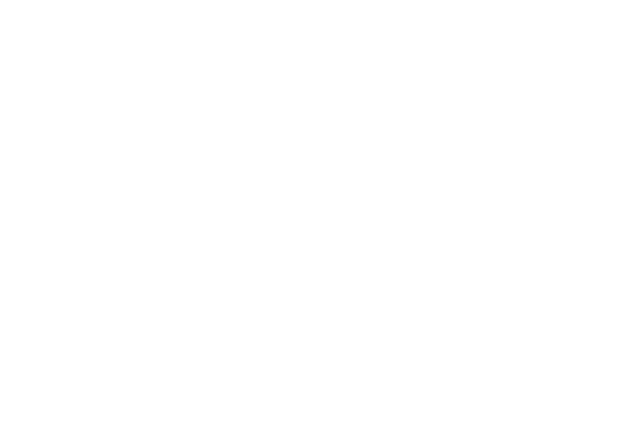
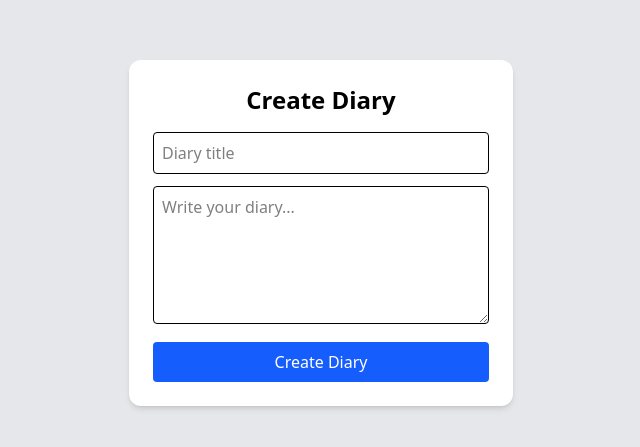
Before and after one commit to deep19x/diary-api, a React (Vite) app in the folder frontend/: page /create in a window 1280 px wide. Before the commit this address had no page. Shown: the part 167-614 px from the top of the page, without its empty margins (319-959 px from the left). Built offline with nearby package versions, Linux system fonts and the light colour scheme.

Commit message:
Create Protected Route, Dashboard and Create Diary Form

```diff
--- a/frontend/src/App.jsx
+++ b/frontend/src/App.jsx
@@ -3,6 +3,8 @@ import { useState } from 'react'
 import Login from './pages/login';
 import Register from './pages/register';
 import Dashboard from './pages/dashboard';
+import ProtectedRoute from './components/protectedRoute';
+import CreateDiary from './pages/createDiary';
 
 
 function App() {
@@ -10,9 +12,14 @@ function App() {
   return (
     <BrowserRouter>
       <Routes>
-          <Route path='/login' element={<Login/>}/>
+          <Route path='/' element={<Login/>}/>
           <Route path='/register' element={<Register/>}/>
-          <Route path='/dashboard' element={<Dashboard/>}/>
+          <Route path='/dashboard' element={
+            <ProtectedRoute>
+              <Dashboard/>
+            </ProtectedRoute>
+          }/>
+          <Route path='/create' element={<CreateDiary/>}/>
       </Routes>
     </BrowserRouter>
   )
--- /dev/null
+++ b/frontend/src/components/protectedRoute.jsx
@@ -0,0 +1,11 @@
+import { Navigate } from "react-router-dom";
+
+export default function ProtectedRoute({children}){
+    const token = localStorage.getItem("token");
+
+    if(!token){
+        return <Navigate to="/" replace/>
+    }
+
+    return children;
+}
--- /dev/null
+++ b/frontend/src/pages/createDiary.jsx
@@ -0,0 +1,61 @@
+import { useState } from "react";
+import { useNavigate } from "react-router-dom";
+import Input from "../components/input";
+import Button from "../components/button";
+import api from "../services/api";
+
+export default function CreateDiary(){
+
+    const [title,setTitle] = useState("");
+    const [content,setContent] = useState("");
+    const [loading,setLoading] = useState(false);
+
+    const navigate = useNavigate();
+
+    const handleSubmit = async(e) => {
+        e.preventDefault();
+        setLoading(true);
+
+        try{
+            const res = await api.post('/diary/create',{
+                title,content,
+            });
+
+            alert("Diary Created Successfully!");
+            navigate('/dashboard');
+        } catch (error){
+            console.log(error);
+            alert(error.response?.data?.message || "Failed to create Diary");
+        } finally {
+            setLoading(false);
+        }
+    }
+
+    return (
+        <div className="min-h-screen flex items-center justify-center bg-gray-200">
+
+            <form onSubmit={handleSubmit} className="bg-white p-6 rounded-xl shadow-md w-96">
+
+                <h2 className="text-2xl font-bold text-center mb-4">Create Diary</h2>
+
+                <Input
+                    type="text"
+                    placeholder="Diary title"
+                    value={title}
+                    onChange={(e)=>{setTitle(e.target.value)}}
+                />
+
+                <textarea className="w-full border p-2 rounded mb-3"
+                    placeholder="Write your diary..."
+                    rows={5}
+                    value={content}
+                    onChange={(e)=>{setContent(e.target.value)}}
+                />
+
+                <Button loading={loading}>Create Diary</Button>
+
+            </form>
+
+        </div>
+    )
+}
--- a/frontend/src/pages/dashboard.jsx
+++ b/frontend/src/pages/dashboard.jsx
@@ -1,7 +1,50 @@
-export default function Dashboard(){
+import { useEffect, useState } from "react";
+import api from "../services/api";
+import { useNavigate } from "react-router-dom";
+
+export default function Dashboard() {
+    const [diaries, setDiaries] = useState([]);
+    const [loading, setLoading] = useState(true);
+
+    const navigate = useNavigate();
+
+    useEffect(() => {
+        fetchDiaries();
+    }, []);
+
+    const fetchDiaries = async () => {
+        try {
+            const res = await api.get("/diary");
+            setDiaries(res.data.diaries);
+        } catch (error) {
+            alert("Failed to load diaries");
+        } finally {
+            setLoading(false);
+        }
+    };
+
+    if (loading) return <p className="text-center mt-10">Loading...</p>;
+
     return (
-        <div>
-            <h2>Dashboard Route</h2>
+        <div className="min-h-screen bg-gray-100 p-6">
+            <h1 className="text-2xl font-bold mb-4">My Diaries</h1>
+
+            <button onClick={()=>navigate('/create')} className="bg-green-600 text-white px-4 py-2 rounded mb-4">
+                + New Diary
+            </button>
+
+            {diaries.length === 0 ? (
+                <p>No diaries yet</p>
+            ) : (
+                <div className="grid gap-4">
+                    {diaries.map((diary) => (
+                        <div key={diary._id} className="bg-white p-4 rounded shadow">
+                            <h2 className="font-semibold">{diary.title}</h2>
+                            <p className="text-gray-600">{diary.content}</p>
+                        </div>
+                    ))}
+                </div>
+            )}
         </div>
-    )
+    );
 }
--- a/frontend/src/pages/login.jsx
+++ b/frontend/src/pages/login.jsx
@@ -2,8 +2,11 @@ import { useState } from "react";
 import Input from "../components/input";
 import Button from "../components/button"
 import api from "../services/api";
+import { useNavigate } from "react-router-dom";
 
 export default function Login(){
+
+    const navigate = useNavigate();
 
     const [email,setEmail] = useState("");
     const [password,setPassword] = useState("");
@@ -22,6 +25,8 @@ export default function Login(){
             localStorage.setItem("token",res.data.token);
 
             alert("Login Successful");
+
+            navigate('/dashboard');
         } catch (error){
             alert(error.response?.data?.message || "Login Failed!");
         } finally {
@@ -38,7 +43,7 @@ export default function Login(){
 
                 <Input type={"password"} placeholder={"Enter your password"} value={password} onChange={(e) => setPassword(e.target.value)}/>
 
-                <Button children={"Login"} loading={loading}/>
+                <Button loading={loading}>Login</Button>
             </form>
         </div>
     )
--- a/frontend/src/services/api.js
+++ b/frontend/src/services/api.js
@@ -5,4 +5,15 @@ const api = axios.create({
     withCredentials:true,
 });
 
+api.interceptors.request.use(
+    (config) => {
+        const token = localStorage.getItem("token");
+        if(token){
+            config.headers.Authorization = `Bearer ${token}`;
+        }
+        return config;
+    },
+    (error) => Promise.reject(error)
+);
+
 export default api;
```
